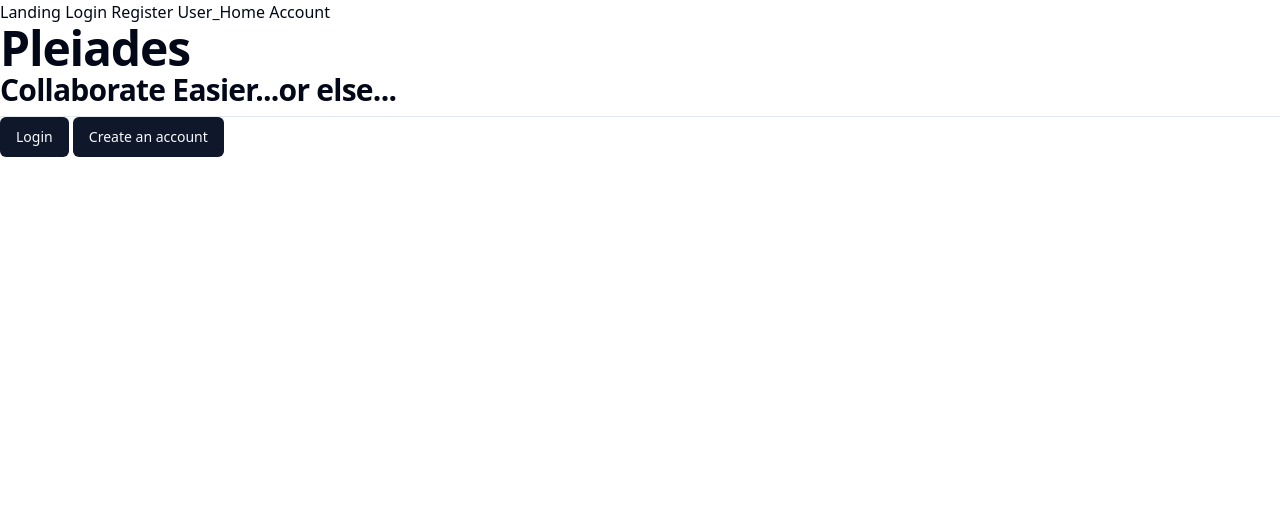
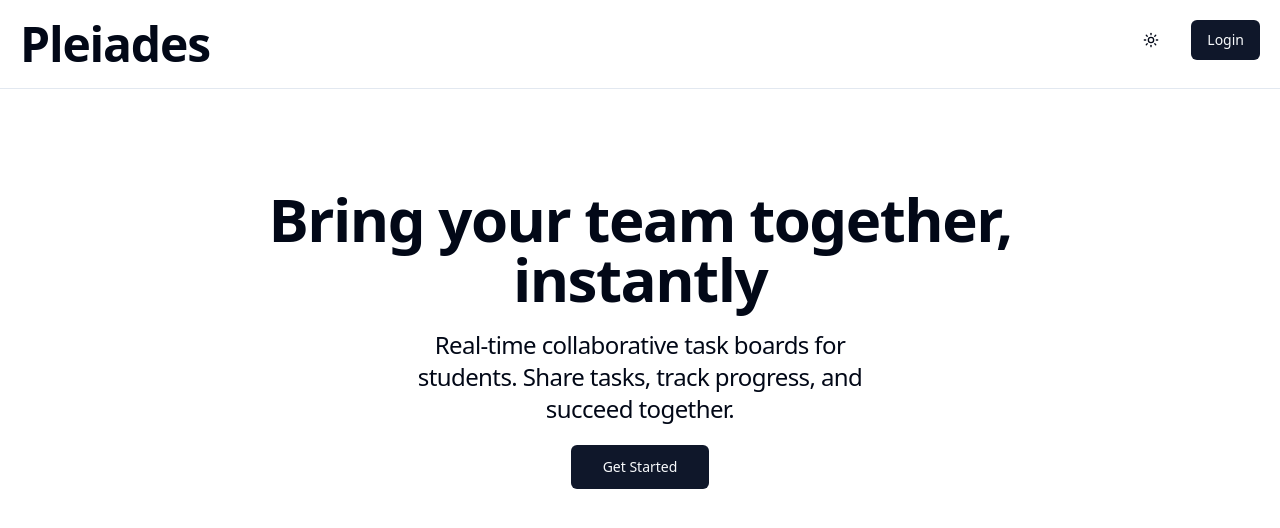
Before and after one commit to kimjammer/Pleiades, a SvelteKit app in the folder frontend/: page / in a window 1280 px wide. Shown: the top 528 px of the page. Built offline with nearby package versions, Linux system fonts and the light colour scheme; no server answers.

Commit message:
feat(frontend): Styling for landing/login/registration

```diff
--- a/frontend/src/lib/components/PleiadesNav.svelte
+++ b/frontend/src/lib/components/PleiadesNav.svelte
@@ -3,7 +3,7 @@
     import { base } from "$app/paths"
     import { PUBLIC_API_HOST, PUBLIC_PROTOCOL } from "$env/static/public"
     import { Button } from "$lib/components/ui/button"
-    import { LogOut, Moon, Sun } from "lucide-svelte"
+    import { Home, LogOut, Moon, Sun, UserRound } from "lucide-svelte"
     import { toggleMode } from "mode-watcher"
     import { onMount } from "svelte"
     import { toast } from "svelte-sonner"
@@ -34,34 +34,29 @@
             return
         }
         localStorage.removeItem("myId")
+        toast.success("Logged out")
+        loggedIn = false
         await goto(base + "/")
     }
 
-    function login() {
-        goto(base + "/login")
-    }
+    onMount(async () => {
+        //Load cached login status to prevent flicker
+        loggedIn = localStorage.myId !== undefined
 
-    function account() {
-        goto(base + "/account")
-    }
-
-    function home() {
-        goto(base + "/home")
-    }
-
-    onMount(async () => {
         await verifySession()
     })
 </script>
 
 <div class="flex justify-between border-b p-5">
     <div>
-        <h1 class="scroll-m-20 text-4xl font-extrabold tracking-tight lg:text-5xl">Pleiades</h1>
+        <a href={base + "/"}>
+            <h1 class="scroll-m-20 text-4xl font-extrabold tracking-tight lg:text-5xl">Pleiades</h1>
+        </a>
     </div>
-    <div class="flex gap-5">
+    <div class="flex gap-2 sm:gap-5">
         <Button
             onclick={toggleMode}
-            variant="outline"
+            variant="ghost"
             size="icon"
         >
             <Sun
@@ -73,8 +68,20 @@
             <span class="sr-only">Toggle theme</span>
         </Button>
         {#if loggedIn}
-            <Button onclick={account}>Account</Button>
-            <Button onclick={home}>Home</Button>
+            <Button
+                href={base + "/home"}
+                size="icon"
+                variant="secondary"
+            >
+                <Home />
+            </Button>
+            <Button
+                href={base + "/account"}
+                size="icon"
+                variant="secondary"
+            >
+                <UserRound />
+            </Button>
             <Button
                 onclick={logout}
                 size="icon"
@@ -82,7 +89,7 @@
                 <LogOut />
             </Button>
         {:else}
-            <Button onclick={login}>Login</Button>
+            <Button href={base + "/login"}>Login</Button>
         {/if}
     </div>
 </div>
--- a/frontend/src/routes/+layout.svelte
+++ b/frontend/src/routes/+layout.svelte
@@ -1,18 +1,9 @@
 <script lang="ts">
-    import { base } from "$app/paths"
     import { Toaster } from "$lib/components/ui/sonner/index"
     import { ModeWatcher } from "mode-watcher"
     import "../app.css"
 </script>
 
-<nav>
-    <a href={base}>Landing</a>
-    <a href={base + "/login"}>Login</a>
-    <a href={base + "/registration"}>Register</a>
-    <a href={base + "/home"}>User_Home</a>
-    <a href={base + "/account"}>Account</a>
-</nav>
-
 <ModeWatcher />
 <Toaster richColors />
 <slot></slot>
--- a/frontend/src/routes/+page.svelte
+++ b/frontend/src/routes/+page.svelte
@@ -2,16 +2,32 @@
     import { goto } from "$app/navigation"
     import { base } from "$app/paths"
     import { Button } from "$lib/components/ui/button/index"
+    import PleiadesNav from "$lib/components/PleiadesNav.svelte"
 </script>
 
-<div>
-    <h1 class="scroll-m-20 text-4xl font-extrabold tracking-tight lg:text-5xl">Pleiades</h1>
+<PleiadesNav />
 
-    <h2
-        class="scroll-m-20 border-b pb-2 text-3xl font-semibold tracking-tight transition-colors first:mt-0"
-    >
-        Collaborate Easier...or else...
-    </h2>
-    <Button onclick={() => goto(base + "/login")}>Login</Button>
-    <Button onclick={() => goto(base + "/registration")}>Create an account</Button>
+<div class="p-5">
+    <div class="flex content-center justify-center pb-5 pt-20">
+        <h2
+            class="max-w-4xl scroll-m-20 text-center text-4xl font-semibold tracking-tight transition-colors first:mt-0 sm:text-6xl"
+        >
+            Bring your team together, instantly
+        </h2>
+    </div>
+
+    <div class="flex content-center justify-center pb-5">
+        <h3 class="max-w-lg scroll-m-20 text-center text-lg font-normal tracking-tight sm:text-2xl">
+            Real-time collaborative task boards for students. Share tasks, track progress, and
+            succeed together.
+        </h3>
+    </div>
+    <div class="flex content-center justify-center">
+        <Button
+            onclick={() => goto(base + "/registration")}
+            size="lg"
+        >
+            Get Started
+        </Button>
+    </div>
 </div>
--- a/frontend/src/routes/login/+page.svelte
+++ b/frontend/src/routes/login/+page.svelte
@@ -36,8 +36,20 @@
     }
 </script>
 
-<h1 class="scroll-m-20 text-4xl font-extrabold tracking-tight lg:text-5xl">Login</h1>
-<br />
+<div class="grid grid-cols-1 grid-rows-3 sm:h-dvh sm:grid-cols-3 sm:grid-rows-1">
+    <div class="row-span-1 bg-primary p-10 dark:bg-secondary sm:col-span-1">
+        <a href={base + "/"}>
+            <h1
+                class="scroll-m-20 text-4xl font-extrabold tracking-tight text-primary-foreground dark:text-secondary-foreground lg:text-5xl"
+            >
+                Pleiades
+            </h1>
+        </a>
+    </div>
+    <div
+        class="row-span-2 flex flex-col items-center p-10 sm:col-span-2 sm:items-start sm:justify-center"
+    >
+        <h1 class="scroll-m-20 pb-5 text-4xl font-extrabold tracking-tight lg:text-5xl">Login</h1>
         <div class="grid w-full max-w-sm items-center gap-1.5">
             {#if error}
                 <div class="rounded-lg bg-red-100 p-2 text-red-700">
@@ -62,3 +74,5 @@
                 onclick={() => goto(base + "/registration")}>Register New Account</Button
             >
         </div>
+    </div>
+</div>
--- a/frontend/src/routes/registration/+page.svelte
+++ b/frontend/src/routes/registration/+page.svelte
@@ -89,11 +89,23 @@
     }
 </script>
 
+<div class="grid grid-cols-1 grid-rows-3 sm:h-dvh sm:grid-cols-3 sm:grid-rows-1">
+    <div class="row-span-1 bg-primary p-10 dark:bg-secondary sm:col-span-1">
+        <a href={base + "/"}>
+            <h1
+                class="scroll-m-20 text-4xl font-extrabold tracking-tight text-primary-foreground dark:text-secondary-foreground lg:text-5xl"
+            >
+                Pleiades
+            </h1>
+        </a>
+    </div>
+    <div
+        class="row-span-2 flex flex-col items-center p-10 sm:col-span-2 sm:items-start sm:justify-center"
+    >
         <h1 class="scroll-m-20 text-4xl font-extrabold tracking-tight lg:text-5xl">
             Register a New Account
         </h1>
-
-<p class="font- scroll-m-20 border-b pb-2 text-2xl tracking-tight transition-colors first:mt-0">
+        <p class="scroll-m-20 border-b pb-2 text-2xl tracking-tight transition-colors first:mt-0">
             Please enter a valid email and password
         </p>
         <br />
@@ -131,7 +143,7 @@
             <Input
                 type="password"
                 id="confirm password"
-        placeholder="confirm Password"
+                placeholder="Confirm password"
                 bind:value={passwordConfirm}
             />
             <Button onclick={isValid}>Register</Button>
@@ -140,3 +152,5 @@
                 onclick={() => goto(base + "/login" + location.search)}>Login</Button
             >
         </form>
+    </div>
+</div>
```
Lines whose indentation alone changed are shown as unchanged.
